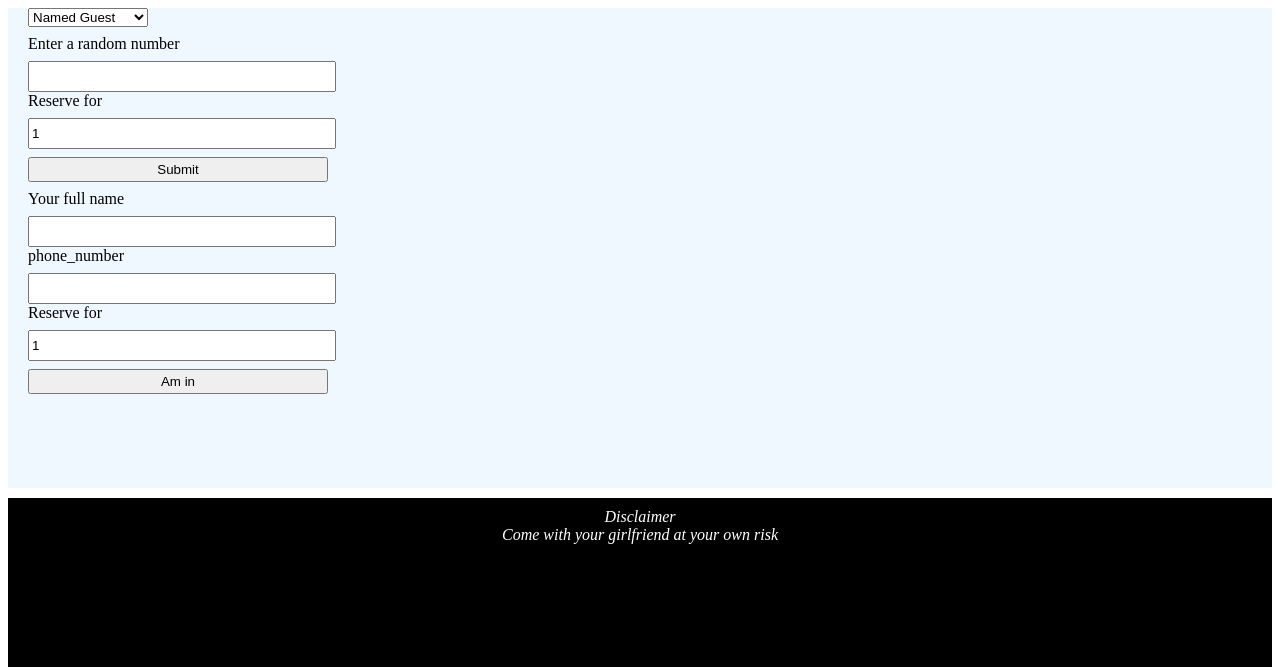
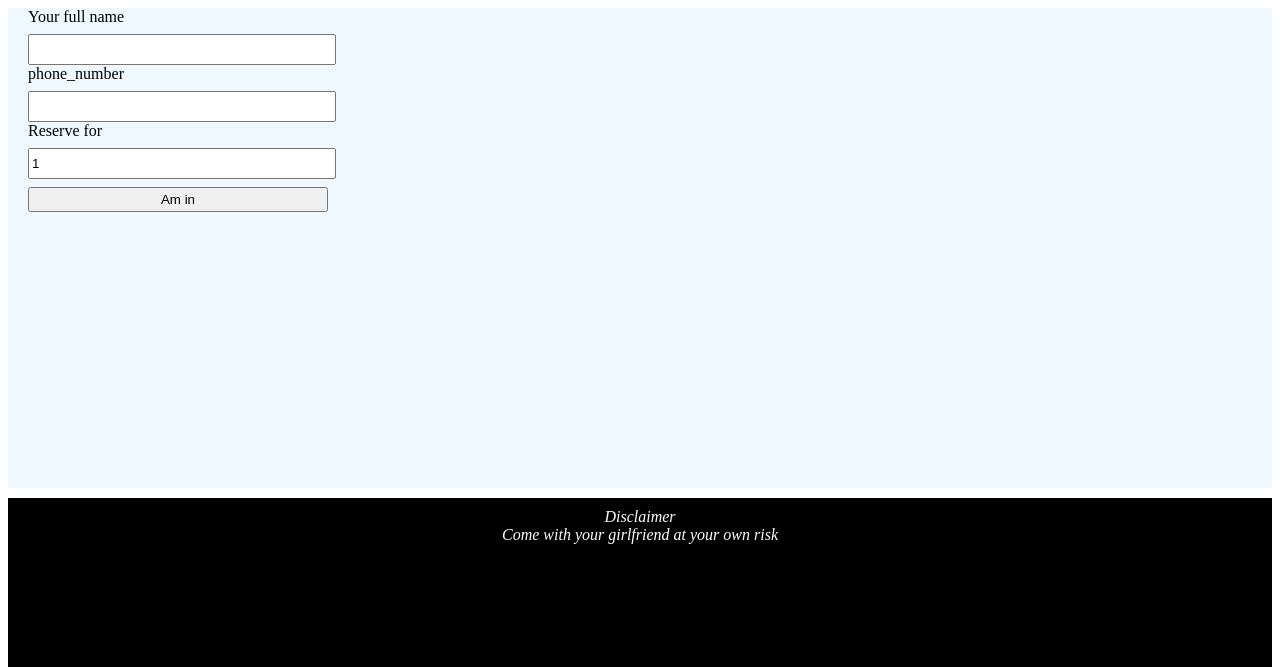
Before and after one commit to nyambaka/birth, a Flask app: page / in a window 1280 px wide. Shown: the part 88-755 px from the top of the page. Run offline with Flask 2, Linux system fonts and the light colour scheme.

Commit message:
modified the form to be filled

```diff
--- a/templates/index.html
+++ b/templates/index.html
@@ -14,25 +14,25 @@
 
     <div class="main_section">
         <form>
-            <div class="form">
-                <select name="request_type" id="request_type" onchange="select_form();">
-                    <option value="1">Named Guest</option>
-                    <option value="0">Unnamed Guest</option>
-                </select>
-            </div>
-            <div class="anonymus-form, form">
-                <form>
-                    <label>
-                        Enter a random number
-                    </label>
-                    <input type="number" name="random number" required="required">
-                    <label>
-                        Reserve for
-                    </label>
-                    <input type="number" max="2" min="1" value="1">
-                    <input type="Submit" name="submit">
-                </form>
-            </div>
+{#            <div class="form">#}
+{#                <select name="request_type" id="request_type" onchange="select_form();">#}
+{#                    <option value="1">Named Guest</option>#}
+{#                    <option value="0">Unnamed Guest</option>#}
+{#                </select>#}
+{#            </div>#}
+{#            <div class="anonymus-form, form">#}
+{#                <form>#}
+{#                    <label>#}
+{#                        Enter a random number#}
+{#                    </label>#}
+{#                    <input type="number" name="random number" required="required">#}
+{#                    <label>#}
+{#                        Reserve for#}
+{#                    </label>#}
+{#                    <input type="number" max="2" min="1" value="1">#}
+{#                    <input type="Submit" name="submit">#}
+{#                </form>#}
+{#            </div>#}
             <div class="named-entry, form">
                 <form>
                     <label>
```
